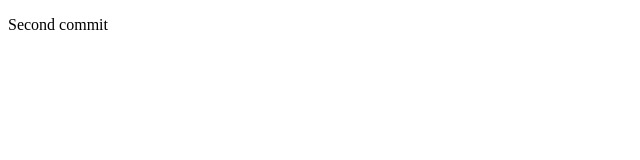
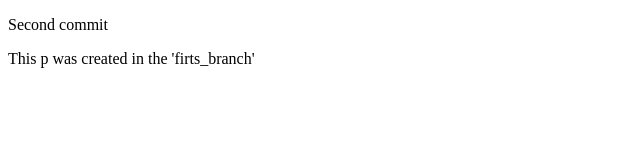
Before and after one commit to anhelikscbr1/coffeShop_front, a plain HTML site: page index.html in a window 1280 px wide. Shown: the whole page, without its empty margins (0-640 px from the left). Drawn offline with Linux system fonts and the light colour scheme.

Commit message:
first_branch_commit

```diff
--- a/index.html
+++ b/index.html
@@ -7,5 +7,6 @@
 </head>
 <body>
    <p>Second commit</p>
+   <p>This p was created in the 'firts_branch'</p>
 </body>
 </html>
```
